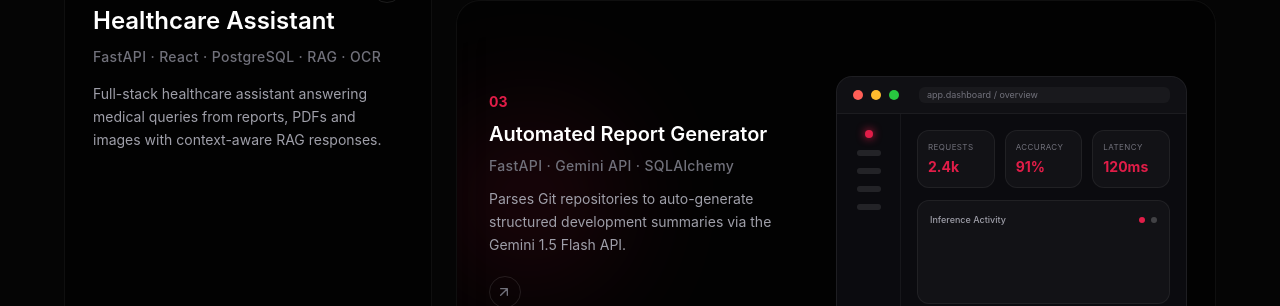
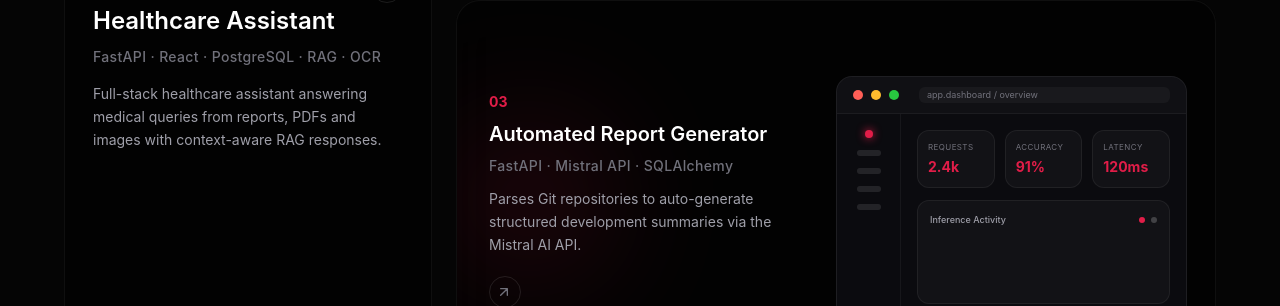
Before and after one commit to thrithick5/Tharun_Portfolio, a Next.js app: page / in a window 1280 px wide. Shown: the part 2265-2571 px from the top of the page. Built offline with nearby package versions, Linux system fonts and the light colour scheme.

Commit message:
Update Automated Report Generator link, stack, and description in portfolio

```diff
--- a/src/data.ts
+++ b/src/data.ts
@@ -89,12 +89,12 @@ export const projects = [
   {
     number: "03",
     title: "Automated Report Generator",
-    stack: "FastAPI · Gemini API · SQLAlchemy",
+    stack: "FastAPI · Mistral API · SQLAlchemy",
     accent: "#e11d48",
     description:
-      "Parses Git repositories to auto-generate structured development summaries via the Gemini 1.5 Flash API.",
+      "Parses Git repositories to auto-generate structured development summaries via the Mistral AI API.",
     span: "lg:col-span-2",
-    link: "",
+    link: "https://automated-report-generator-frontend.vercel.app/",
   },
   {
     number: "04",
```
